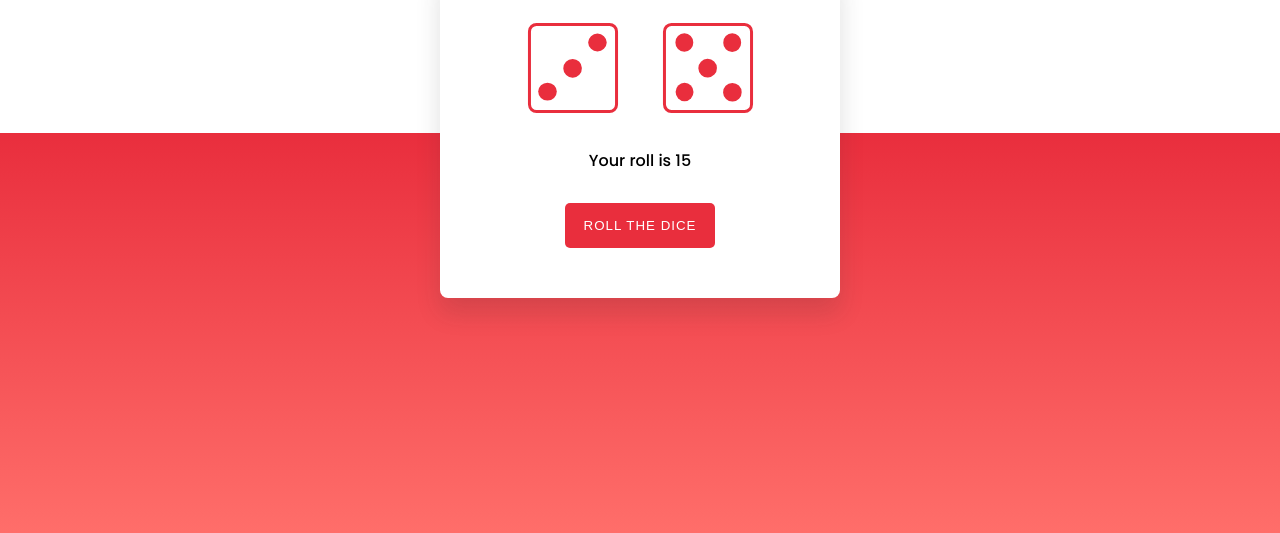
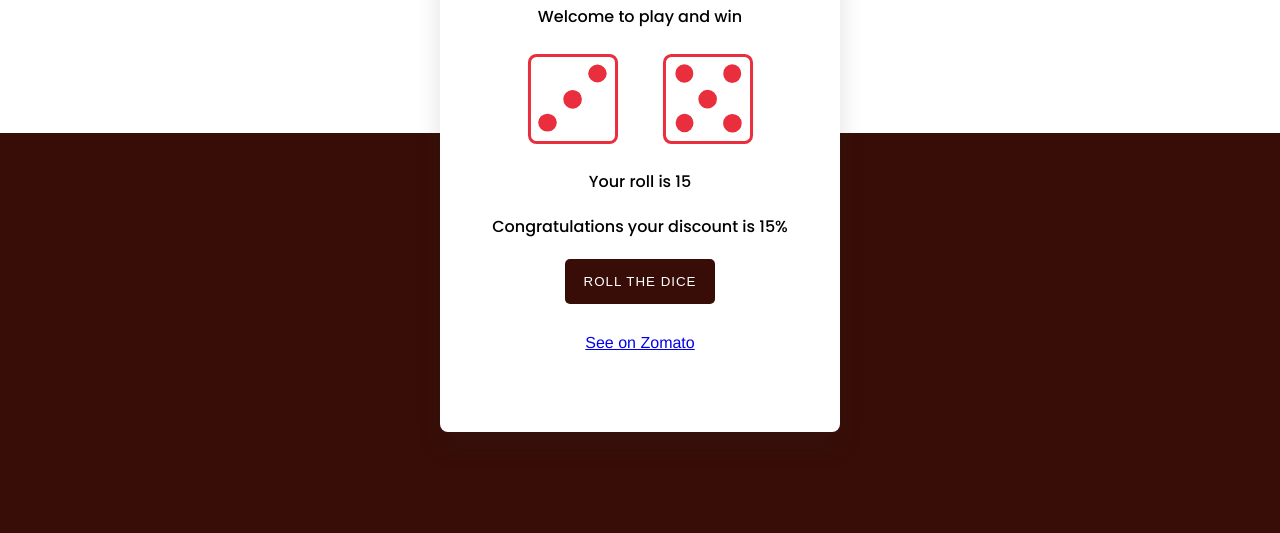
Before and after one commit to Om25091210/Roll-Dice-For-Discount, a plain HTML site: page index.html in a window 1280 px wide. Shown: the part 267-800 px from the top of the page. Drawn offline with Linux system fonts and the light colour scheme.

Commit message:
Frontend done by mit

```diff
--- a/index.html
+++ b/index.html
@@ -9,15 +9,20 @@
     <link rel="stylesheet" href="style.css">
 </head>
 <body>
-    <div class="container">
+    <div class="container"  style="position:relative; bottom: 800px;">
+        <img src ="siddham logo.jpg" height ="100px" width="400px"/>
+        <p> Welcome to play and win</p>
         <div class="dice-wrapper">
             <img  id="die-1">
             <img  id="die-2">
         </div>
         <p id="total"></p>
+        <p id="dis" style ="bottom: 0%; text-align:center">x%</p>
         <button onclick="roll()">ROLL THE DICE</button>
+        <a href="https://link.zomato.com/xqzv/rshare?id=13703565e18b925c">See on Zomato</a>
     </div>
     <!--Script-->
     <script src="script.js"></script>
+
 </body>
 </html>
--- a/script.js
+++ b/script.js
@@ -20,6 +20,7 @@ function roll(){
         document.querySelector("#die-1").setAttribute("src", images[dieOneValue]);
         document.querySelector("#die-2").setAttribute("src", images[dieTwoValue]);
         document.querySelector("#total").innerHTML = "Your roll is " + ( (dieOneValue +1) * (dieTwoValue + 1) );
+        document.querySelector("#dis").innerHTML = "Congratulations your discount is  " + ( (dieOneValue +1) * (dieTwoValue + 1) + "%" );
     },
     1000
     );
--- a/style.css
+++ b/style.css
@@ -6,8 +6,8 @@
 body{
     height: 100vh;
     background: linear-gradient(
-        #e92e3d,
-        #ff6e6a
+        #380d07,
+        #380d07
     ) 0 100% no-repeat;
     background-size: 100% 50%;
 }
@@ -29,19 +29,25 @@ body{
 .dice-wrapper{
     width: 90%;
     display: flex;
+    margin-top: 20px;
     justify-content: space-around;
 }
 p{
     font-size: 16px;
-    margin: 30px 0;
+    margin-top: 20px;
     font-weight: 500;
 }
+a{
+    padding: 30px;
+    font-family:'Franklin Gothic Medium', 'Arial Narrow', Arial, sans-serif;
+}
 button{
-    background-color: #e92e3d;
+    background-color: #380d07;
     border: none;
     outline: none;
     color: #ffffff;
     padding: 15px 0;
+    margin-top: 20px;
     width: 150px;
     letter-spacing: 1px;
     border-radius: 5px;
```
Also changed, not shown: siddham logo.jpg (added).
